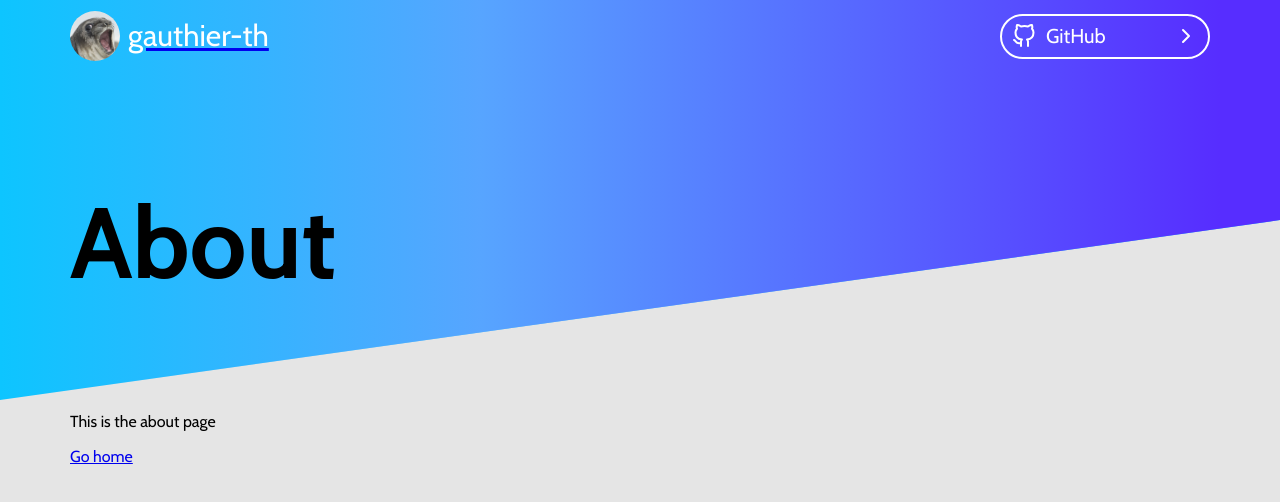
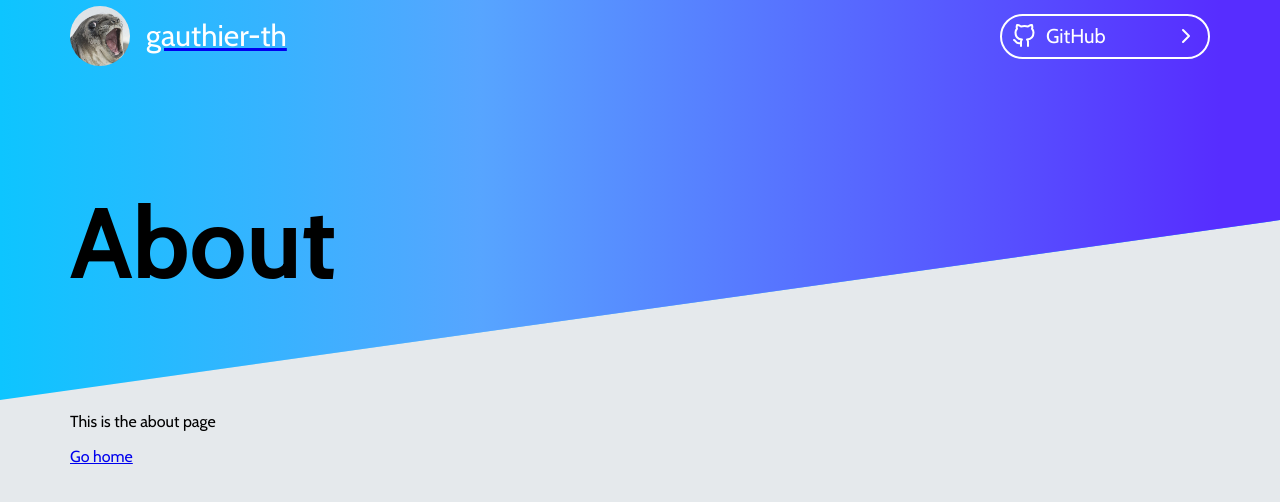
Before and after one commit to gauthier-th/gauthierth.fr, a Next.js app: page /about in a window 1280 px wide. Shown: the top 502 px of the page. Built offline with nearby package versions, Linux system fonts and the light colour scheme.

Commit message:
Edit header animations

```diff
--- a/components/Layout.tsx
+++ b/components/Layout.tsx
@@ -1,7 +1,7 @@
 import React, { ReactNode } from 'react'
 import Link from 'next/link'
 import Head from 'next/head'
-import { motion } from 'framer-motion'
+import { motion, Variants, Transition } from 'framer-motion'
 import { GitHub, ChevronRight } from 'react-feather'
 import styles from '../styles/Layout.module.css'
 
@@ -12,8 +12,14 @@ type Props = {
   isIndex?: boolean
 }
 
-const Layout = ({ children, pageTitle, title, isIndex }: Props) => (
-  <div>
+const sealTransition: Transition = {
+  type: "tween",
+  ease: "easeInOut",
+  duration: 0.3
+}
+
+const Layout = ({ children, pageTitle, title, isIndex }: Props) => {
+  return <div>
     <Head>
       <title>{pageTitle ? pageTitle.trim() + " | Gauthier's website" : "Gauthier's website"}</title>
       <meta charSet="utf-8" />
@@ -27,7 +33,7 @@ const Layout = ({ children, pageTitle, title, isIndex }: Props) => (
         <div>
           <Link href="/">
             <a className={styles.gauthierth}>
-              {!isIndex && <motion.img src="/seal.jpg" layoutId="seal-img" />}
+              {!isIndex && <motion.img src="/seal.jpg" layoutId="seal-img" transition={sealTransition} />}
               <motion.h2 layoutId="topbar-title">gauthier-th</motion.h2>
             </a>
           </Link>
@@ -41,14 +47,50 @@ const Layout = ({ children, pageTitle, title, isIndex }: Props) => (
         </a>
       </div>
       <div className={styles.title}>
-        <div>
+        <TitleTransition key={title}>
           <h1>{title}</h1>
-        </div>
-        {isIndex && <motion.img src="/seal.jpg" layoutId="seal-img" />}
+        </TitleTransition>
+        {isIndex && <motion.img src="/seal.jpg" layoutId="seal-img" transition={sealTransition} />}
       </div>
       {children}
     </div>
   </div>
+}
+
+const titleVariants: Variants = {
+  initial: {
+    opacity: 0,
+    translateY: "50px",
+    scale: 0.8
+  },
+  in: {
+    opacity: 1,
+    translateY: "0px",
+    scale: 1,
+    transition: {
+      duration: 0.3
+    }
+  }
+}
+const titleTransition: Transition = {
+  type: "tween",
+  ease: "anticipate",
+  duration: 0.3
+}
+
+type TransitionProps = {
+  children?: ReactNode
+}
+
+const TitleTransition = ({ children }: TransitionProps) => (
+  <motion.div
+    initial="initial"
+    animate="in"
+    variants={titleVariants}
+    transition={titleTransition}
+  >
+    {children}
+  </motion.div>
 )
 
 export default Layout
--- a/styles/Layout.module.css
+++ b/styles/Layout.module.css
@@ -32,10 +32,10 @@
   align-items: center;
 }
 .gauthierth img {
-  width: 50px;
-  height: 50px;
+  width: 60px;
+  height: 60px;
   border-radius: 50%;
-  margin-right: 8px;
+  margin-right: 16px;
 }
 .gauthierth h2 {
   font-family: Cabin;
--- a/styles/globals.css
+++ b/styles/globals.css
@@ -14,7 +14,7 @@ body {
   --breakpoint-md: 768px;
   --breakpoint-lg: 992px;
   --breakpoint-xl: 1200px;
-  background: #e5e5e5;
+  background: #e5e9ec;
 }
 
 
```
Also changed, not shown: pages/index.tsx (+5 -9 lines).
